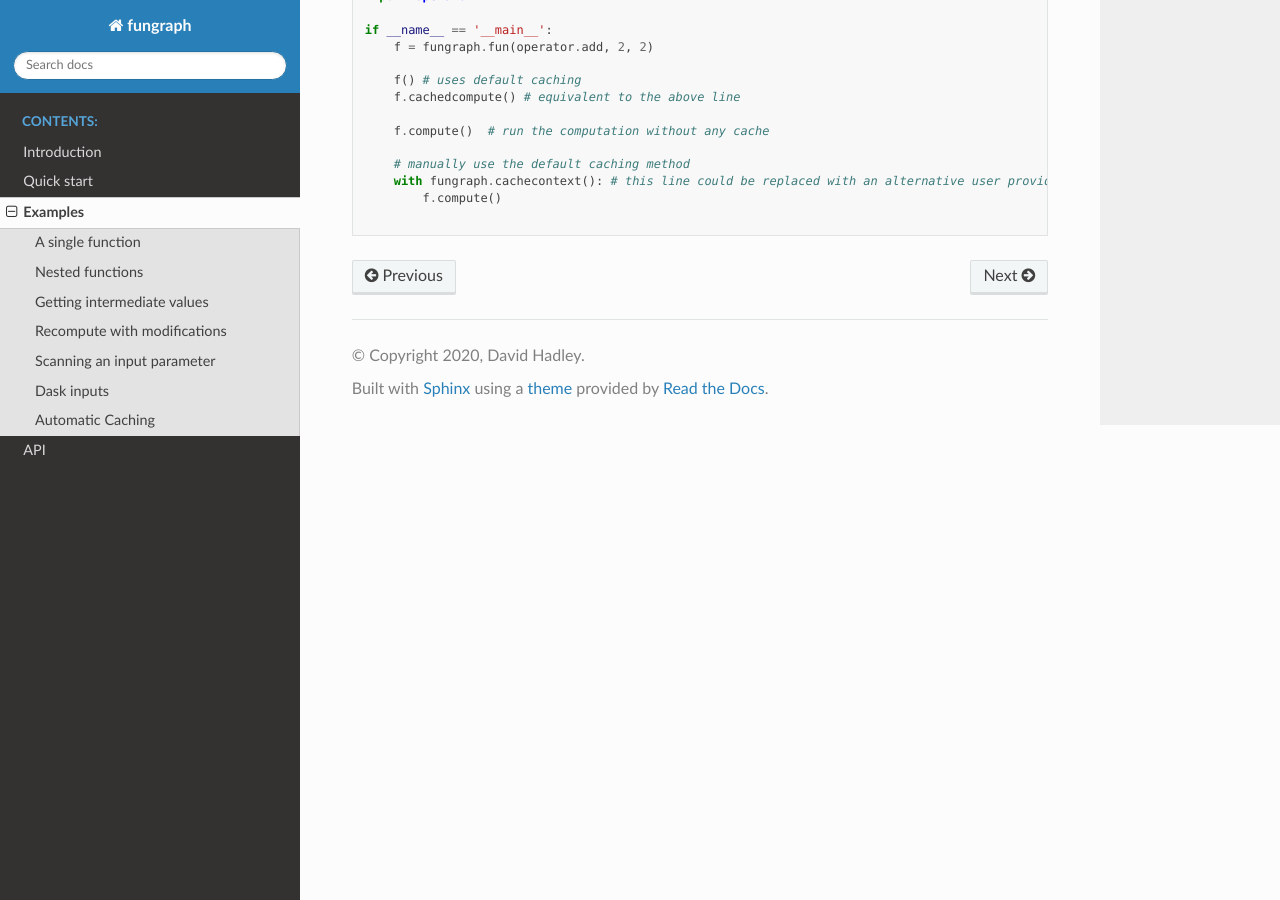
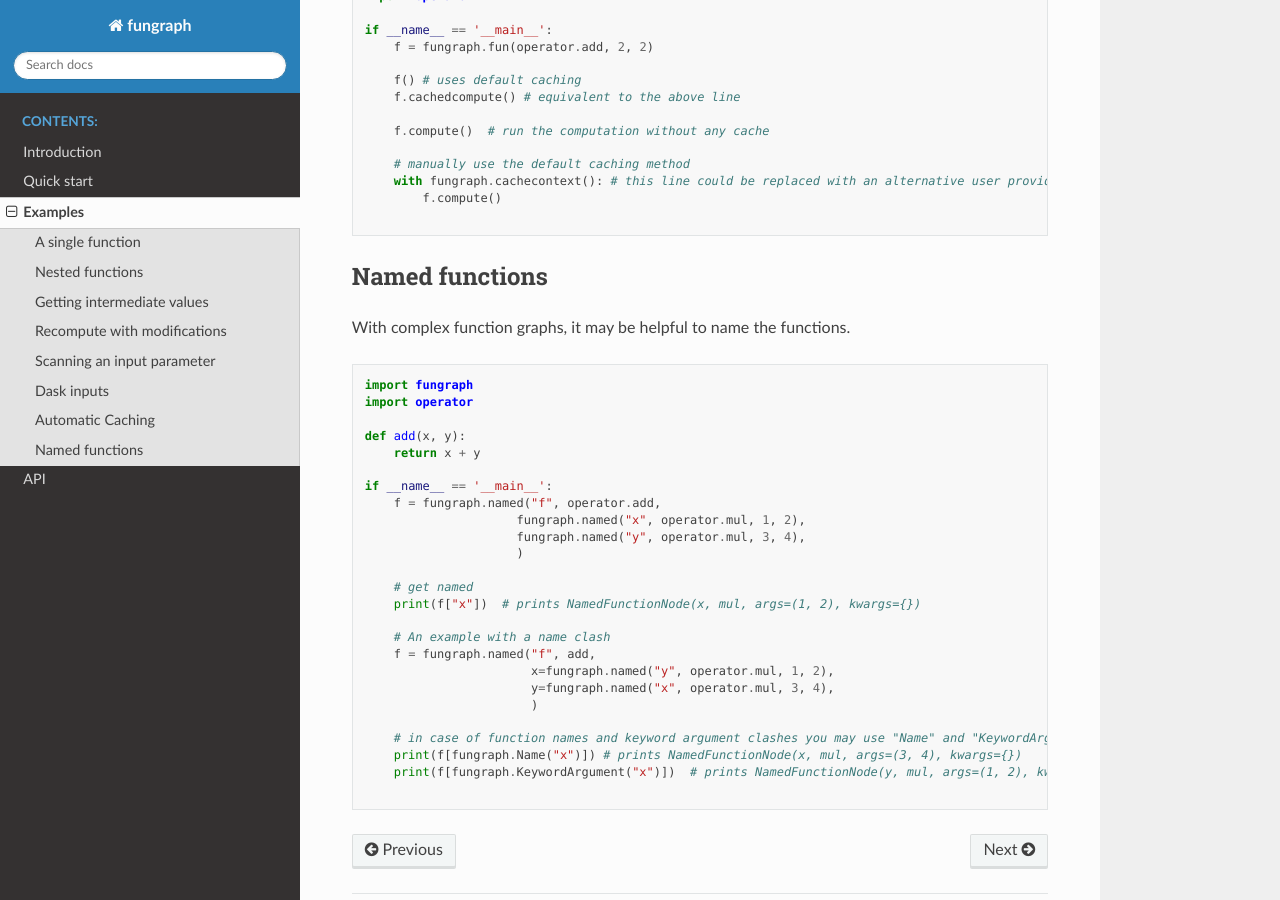
Before and after one commit to davehadley/fungraph, a Sphinx documentation site: the page built from docs/examples.rst, in a window 1280 px wide and 900 px high, scrolled down 4002 px. Built offline with Sphinx 7.4.7 and the Read the Docs theme 2.0.0, drawn with Linux system fonts in a browser that asks for light colours.

Commit message:
Add missing named docs.

```diff
--- a/docs/examples.rst
+++ b/docs/examples.rst
@@ -62,3 +62,10 @@ If the default caching method is not suitable for your use case (or you simply d
 you may evaluate the results with :py:meth:`fungraph.functionnode.FunctionNode.compute`.
 
 .. literalinclude:: examples/custom_caching.py
+
+Named functions
+---------------
+
+With complex function graphs, it may be helpful to name the functions.
+
+.. literalinclude:: examples/simple_named.py
--- /dev/null
+++ b/docs/examples/simple_named.py
@@ -0,0 +1,24 @@
+import fungraph
+import operator
+
+def add(x, y):
+    return x + y
+
+if __name__ == '__main__':
+    f = fungraph.named("f", operator.add,
+                     fungraph.named("x", operator.mul, 1, 2),
+                     fungraph.named("y", operator.mul, 3, 4),
+                     )
+
+    # get named
+    print(f["x"])  # prints NamedFunctionNode(x, mul, args=(1, 2), kwargs={})
+
+    # An example with a name clash
+    f = fungraph.named("f", add,
+                       x=fungraph.named("y", operator.mul, 1, 2),
+                       y=fungraph.named("x", operator.mul, 3, 4),
+                       )
+
+    # in case of function names and keyword argument clashes you may use "Name" and "KeywordArgument"
+    print(f[fungraph.Name("x")]) # prints NamedFunctionNode(x, mul, args=(3, 4), kwargs={})
+    print(f[fungraph.KeywordArgument("x")])  # prints NamedFunctionNode(y, mul, args=(1, 2), kwargs={})
```
